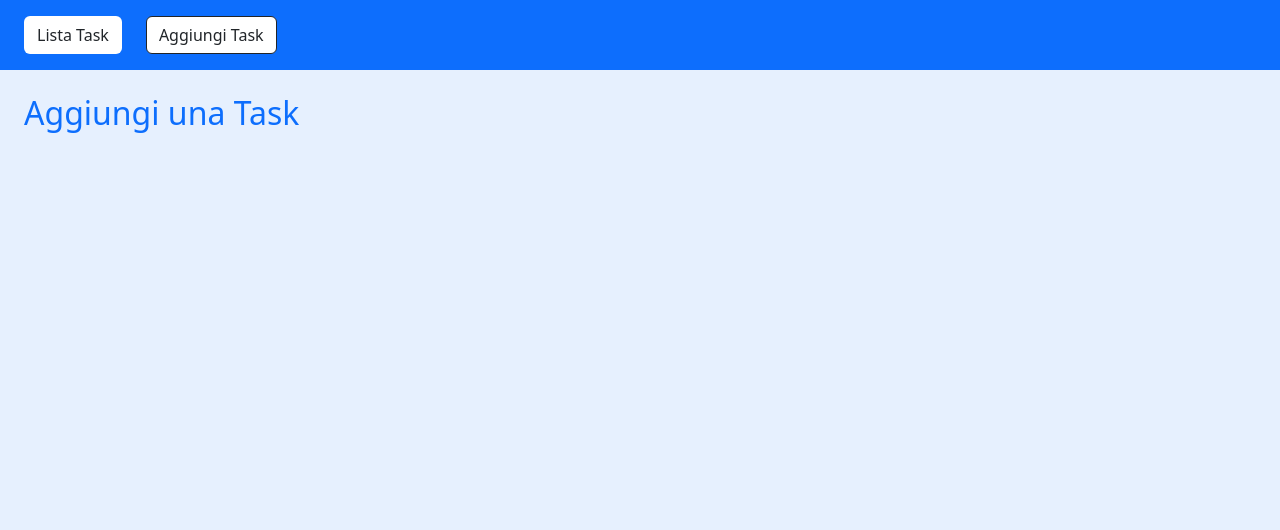
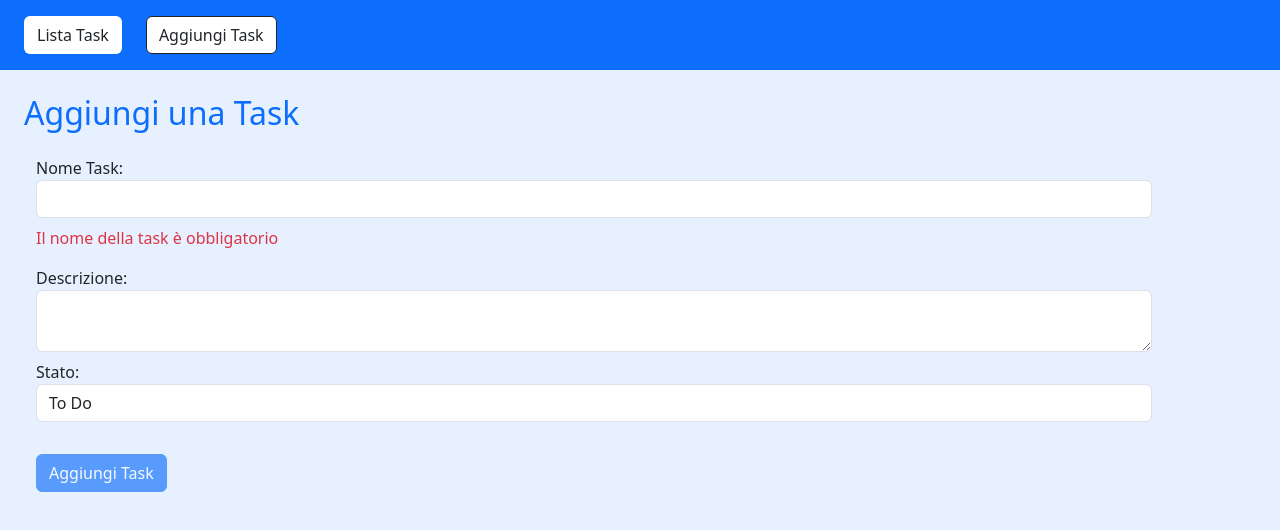
Before and after one commit to Marcucci-Francesco/ex-react-task-manager, a React (Vite) app: page /add in a window 1280 px wide. Shown: the top 530 px of the page. Built offline with nearby package versions, Linux system fonts and the light colour scheme; no server answers.

Commit message:
[feat] mileston 5

```diff
--- a/src/pages/AddTask.jsx
+++ b/src/pages/AddTask.jsx
@@ -1,8 +1,87 @@
 import React from 'react'
+import { useState, useRef, useMemo } from 'react'
+
+const symbols = "!@#$%^&*()-_=+[]{}|;:'\",.<>?/`~";
 
 const AddTask = () => {
+
+
+  const [taskName, setTaskName] = useState('')
+  const descriptionRef = useRef()
+  const statusRef = useRef()
+
+  const taskNameError = useMemo(() => {
+    if (!taskName.trim()) return "Il nome della task è obbligatorio";
+    if ([...taskName].some(char => symbols.includes(char))) {
+      return "Il nome della task non può contenere caratteri speciali";
+    }
+  }, [taskName]);
+
+  const handleSubmit = event => {
+    event.preventDefault();
+
+    if (taskNameError)
+      return;
+
+    const newTask = {
+      title: taskName.trim(),
+      description: descriptionRef.current.value,
+      status: statusRef.current.value,
+    };
+
+    fetch(`${import.meta.env.VITE_API_URL}/tasks`, {
+      method: 'POST',
+      headers: {
+        'Content-Type': 'application/json'
+      },
+      body: JSON.stringify(newTask)
+    })
+      .then(response => response.json())
+      .then(data => {
+        console.log("Task aggiunta:", data);
+        setTaskName('');
+        descriptionRef.current.value = '';
+        statusRef.current.value = 'To Do';
+      })
+      .catch(error => console.error("Errore nell'aggiunta della task:", error));
+  }
+
   return (
-    <h2 className='text-primary mx-4 my-4'>Aggiungi una Task</h2>
+    <div>
+      <h2 className='text-primary mx-4 my-4'>Aggiungi una Task</h2>
+      <form className='container m-4' onSubmit={handleSubmit}>
+        <div className='row'>
+          <label className="form-label">
+            Nome Task:
+            <input
+              type="text"
+              value={taskName}
+              onChange={e => setTaskName(e.target.value)}
+              className="form-control" />
+          </label>
+          {taskNameError && <p className="text-danger">{taskNameError}</p>}
+          <label className="form-label">
+            Descrizione:
+            <textarea ref={descriptionRef}
+              className="form-control" ></textarea>
+          </label>
+          <label className="form-label">
+            Stato:
+            <select ref={statusRef} defaultValue="To Do"
+              className="form-control">
+              <option value="to do">To Do</option>
+              <option value="doing">Doing</option>
+              <option value="done">Done</option>
+            </select>
+          </label>
+
+        </div>
+
+        <button type='submit' disabled={taskNameError} className='btn btn-primary my-4'>
+          Aggiungi Task
+        </button>
+      </form>
+    </div>
   )
 }
 
```
